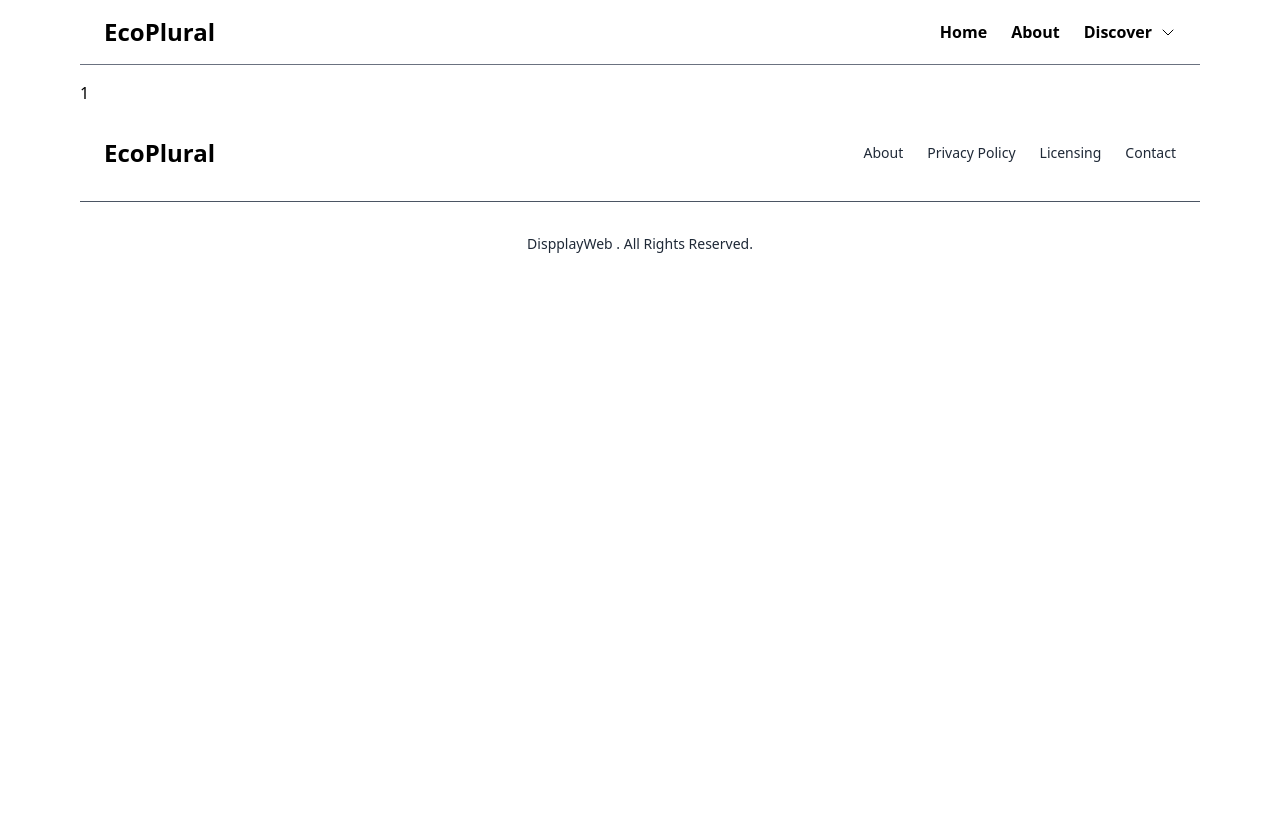
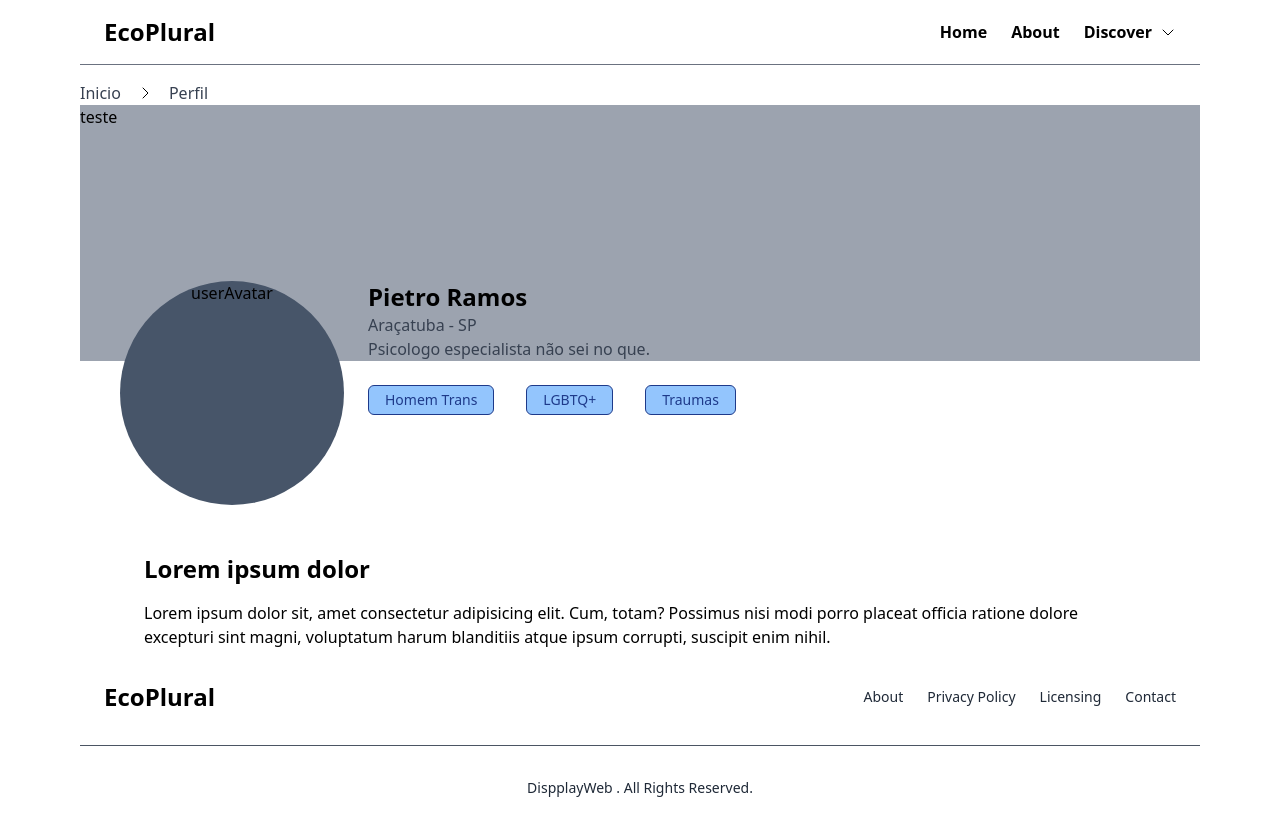
Before and after one commit to ngrpedro/nextapp, a Next.js app: page /partners/1 in a window 1280 px wide. Before the commit the page ends 800 px from the top, so only its background shows below. Built offline with nearby package versions, Linux system fonts and the light colour scheme.

Commit message:
style:: partners profile tree

```diff
--- a/src/pages/partners/[id].tsx
+++ b/src/pages/partners/[id].tsx
@@ -1,7 +1,7 @@
 import Head from "next/head";
 import { useRouter } from "next/router";
+import { CaretRight } from "phosphor-react";
 import React from "react";
-import Layout from "../../components/layouts/layout";
 
 const Profile = () => {
   const router = useRouter();
@@ -13,7 +13,56 @@ const Profile = () => {
         <title>Parceiro</title>
       </Head>
 
-      <div>{partnerId}</div>
+      <main /* style={{backgroundImage: }} */>
+        <div className="flex items-center justify-start gap-4">
+          <p className="text-gray-700 hover:text-gray-500 cursor-pointer transition-all">
+            Inicio
+          </p>
+          <CaretRight size={16} />
+          <p className="text-gray-700 hover:text-gray-500 cursor-pointer transition-all">
+            Perfil
+          </p>
+        </div>
+
+        <section className="relative">
+          <div className="w-full h-64 bg-gray-400">teste</div>
+          <div className="absolute top-[11rem] left-10">
+            <div className="flex items-start justify-start gap-6">
+              <div className="rounded-full bg-slate-600 w-56 h-56 text-center">
+                userAvatar
+              </div>
+
+              <div>
+                <h1 className="text-2xl font-bold">Pietro Ramos</h1>
+                <p className="text-gray-700">Araçatuba - SP</p>
+                <p className="text-gray-700">Psicologo especialista não sei no que.</p>
+                <div className=" flex items-center justify-start gap-8 pt-6">
+                  <span className="py-1 px-4 bg-blue-300 border border-blue-900 text-blue-900 rounded-md text-sm block">
+                    Homem Trans
+                  </span>
+                  <span className="py-1 px-4 bg-blue-300 border border-blue-900 text-blue-900 rounded-md text-sm block">
+                    LGBTQ+
+                  </span>
+                  <span className="py-1 px-4 bg-blue-300 border border-blue-900 text-blue-900 rounded-md text-sm block">
+                    Traumas
+                  </span>
+                </div>
+              </div>
+            </div>
+          </div>
+        </section>
+        <section className="mt-[12rem]">
+          <div className="px-16 flex flex-col items-start justify-start gap-4">
+            <h1 className="text-2xl font-bold block">Lorem ipsum dolor</h1>
+            <p className="block">
+              Lorem ipsum dolor sit, amet consectetur adipisicing elit. Cum, totam?
+              Possimus nisi modi porro placeat officia ratione dolore excepturi sint
+              magni, voluptatum harum blanditiis atque ipsum corrupti, suscipit enim
+              nihil.
+            </p>
+          </div>
+        </section>
+      </main>
     </div>
   );
 };
--- a/tailwind.config.js
+++ b/tailwind.config.js
@@ -11,6 +11,9 @@ module.exports = {
         asap: ["Asap", "sans-serif"],
         roboto: ["Roboto Slab", "serif"],
       },
+      backgroundImage: {
+        'hero-profile': "url('public/img1.jpg')",
+      }
     },
   },
   plugins: [],
```
Also changed, not shown: 2 other files (tests, documents, lock files or other folders).
